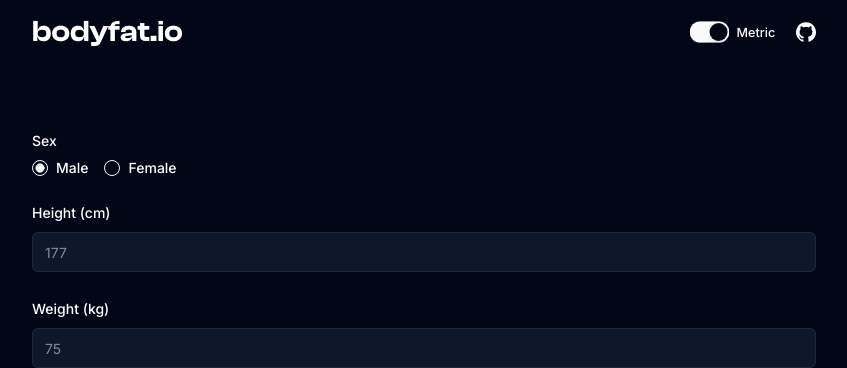
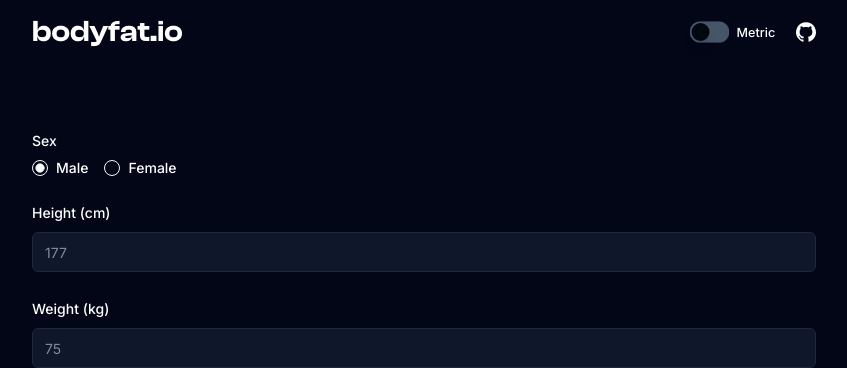
Before and after one commit to kulgg/bodyfat.cc, a Next.js app: page / in a window 1280 px wide. Shown: the top 368 px of the page, without its empty margins (216-1063 px from the left). Built offline with nearby package versions, Linux system fonts and the light colour scheme.

Commit message:
Make unit descriptions dynamic

```diff
--- a/app/FemaleForm.tsx
+++ b/app/FemaleForm.tsx
@@ -19,6 +19,8 @@
 import { Entry, Sex } from "@/lib/model";
 import { useToast } from "@/components/ui/use-toast";
 import { getBodyfatResult } from "@/lib/utils";
+import { unitSystemAtom } from "./UnitSystemSwitch";
+import { getUnitName } from "@/lib/units";
 
 const formSchema = z.object({
   height: z
@@ -51,6 +53,7 @@
   const { toast } = useToast();
 
   const [history, setHistory] = useAtom(historyAtom);
+  const [unitSystem, setUnitSystem] = useAtom(unitSystemAtom);
 
   function onSubmit(values: z.infer<typeof formSchema>) {
     const entry: Entry = {
@@ -84,7 +87,9 @@
           name="height"
           render={({ field }) => (
             <FormItem>
-              <FormLabel>Height (cm)</FormLabel>
+              <FormLabel>
+                Height ({getUnitName("height", unitSystem)})
+              </FormLabel>
               <FormControl>
                 <Input placeholder="161" {...field} autoComplete="off" />
               </FormControl>
@@ -97,7 +102,9 @@
           name="weight"
           render={({ field }) => (
             <FormItem>
-              <FormLabel>Weight (kg)</FormLabel>
+              <FormLabel>
+                Weight ({getUnitName("weight", unitSystem)})
+              </FormLabel>
               <FormControl>
                 <Input placeholder="70" {...field} autoComplete="off" />
               </FormControl>
@@ -110,7 +117,7 @@
           name="neck"
           render={({ field }) => (
             <FormItem>
-              <FormLabel>Neck (cm)</FormLabel>
+              <FormLabel>Neck ({getUnitName("neck", unitSystem)})</FormLabel>
               <FormControl>
                 <Input placeholder="33" {...field} autoComplete="off" />
               </FormControl>
@@ -127,7 +134,7 @@
           name="waist"
           render={({ field }) => (
             <FormItem>
-              <FormLabel>Waist (cm)</FormLabel>
+              <FormLabel>Waist ({getUnitName("waist", unitSystem)})</FormLabel>
               <FormControl>
                 <Input placeholder="71" {...field} autoComplete="off" />
               </FormControl>
@@ -144,7 +151,7 @@
           name="hip"
           render={({ field }) => (
             <FormItem>
-              <FormLabel>Hip (cm)</FormLabel>
+              <FormLabel>Hip ({getUnitName("hip", unitSystem)})</FormLabel>
               <FormControl>
                 <Input placeholder="88" {...field} autoComplete="off" />
               </FormControl>
--- a/app/MaleForm.tsx
+++ b/app/MaleForm.tsx
@@ -19,6 +19,8 @@
 import { Entry, Sex } from "@/lib/model";
 import { useToast } from "@/components/ui/use-toast";
 import { getBodyfatResult } from "@/lib/utils";
+import { unitSystemAtom } from "./UnitSystemSwitch";
+import { getUnitName } from "@/lib/units";
 
 const formSchema = z.object({
   height: z
@@ -46,6 +48,7 @@
   });
 
   const [history, setHistory] = useAtom(historyAtom);
+  const [unitSystem, setUnitSystem] = useAtom(unitSystemAtom);
 
   const { toast } = useToast();
 
@@ -80,7 +83,9 @@
           name="height"
           render={({ field }) => (
             <FormItem>
-              <FormLabel>Height (cm)</FormLabel>
+              <FormLabel>
+                Height ({getUnitName("height", unitSystem)})
+              </FormLabel>
               <FormControl>
                 <Input placeholder="177" {...field} autoComplete="off" />
               </FormControl>
@@ -93,7 +98,9 @@
           name="weight"
           render={({ field }) => (
             <FormItem>
-              <FormLabel>Weight (kg)</FormLabel>
+              <FormLabel>
+                Weight ({getUnitName("weight", unitSystem)})
+              </FormLabel>
               <FormControl>
                 <Input placeholder="75" {...field} autoComplete="off" />
               </FormControl>
@@ -106,7 +113,7 @@
           name="neck"
           render={({ field }) => (
             <FormItem>
-              <FormLabel>Neck (cm)</FormLabel>
+              <FormLabel>Neck ({getUnitName("neck", unitSystem)})</FormLabel>
               <FormControl>
                 <Input placeholder="33" {...field} autoComplete="off" />
               </FormControl>
@@ -123,7 +130,7 @@
           name="belly"
           render={({ field }) => (
             <FormItem>
-              <FormLabel>Belly (cm)</FormLabel>
+              <FormLabel>Belly ({getUnitName("belly", unitSystem)})</FormLabel>
               <FormControl>
                 <Input placeholder="85" {...field} autoComplete="off" />
               </FormControl>
--- a/app/UnitSystemSwitch.tsx
+++ b/app/UnitSystemSwitch.tsx
@@ -7,7 +7,7 @@
 import { useAtom } from "jotai";
 import { capitalize } from "@/lib/utils";
 
-const unitSystemAtom = atomWithStorage<"metric" | "imperial">(
+export const unitSystemAtom = atomWithStorage<"metric" | "imperial">(
   "unitSystem",
   "metric"
 );
@@ -19,8 +19,7 @@
     <div className="flex items-center space-x-2 scale-90">
       <Switch
         id="unitSwitch"
-        className=""
-        checked={unitSystem === "metric"}
+        checked={unitSystem === "imperial"}
         onClick={() =>
           setUnitSystem((prev) => (prev === "metric" ? "imperial" : "metric"))
         }
--- /dev/null
+++ b/lib/units.ts
@@ -0,0 +1,55 @@
+export interface UnitConfiguration {
+  metric_name: string;
+  imperial_name: string;
+}
+
+const map = new Map<string, UnitConfiguration>([
+  [
+    "height",
+    {
+      metric_name: "cm",
+      imperial_name: "foot and inches",
+    },
+  ],
+  [
+    "weight",
+    {
+      metric_name: "kg",
+      imperial_name: "lbs",
+    },
+  ],
+  [
+    "neck",
+    {
+      metric_name: "cm",
+      imperial_name: "inches",
+    },
+  ],
+  [
+    "belly",
+    {
+      metric_name: "cm",
+      imperial_name: "inches",
+    },
+  ],
+  [
+    "waist",
+    {
+      metric_name: "cm",
+      imperial_name: "inches",
+    },
+  ],
+  [
+    "hip",
+    {
+      metric_name: "cm",
+      imperial_name: "inches",
+    },
+  ],
+]);
+
+export function getUnitName(name: string, unitSystem: "metric" | "imperial") {
+  return unitSystem === "metric"
+    ? map.get(name)?.metric_name
+    : map.get(name)?.imperial_name;
+}
```
